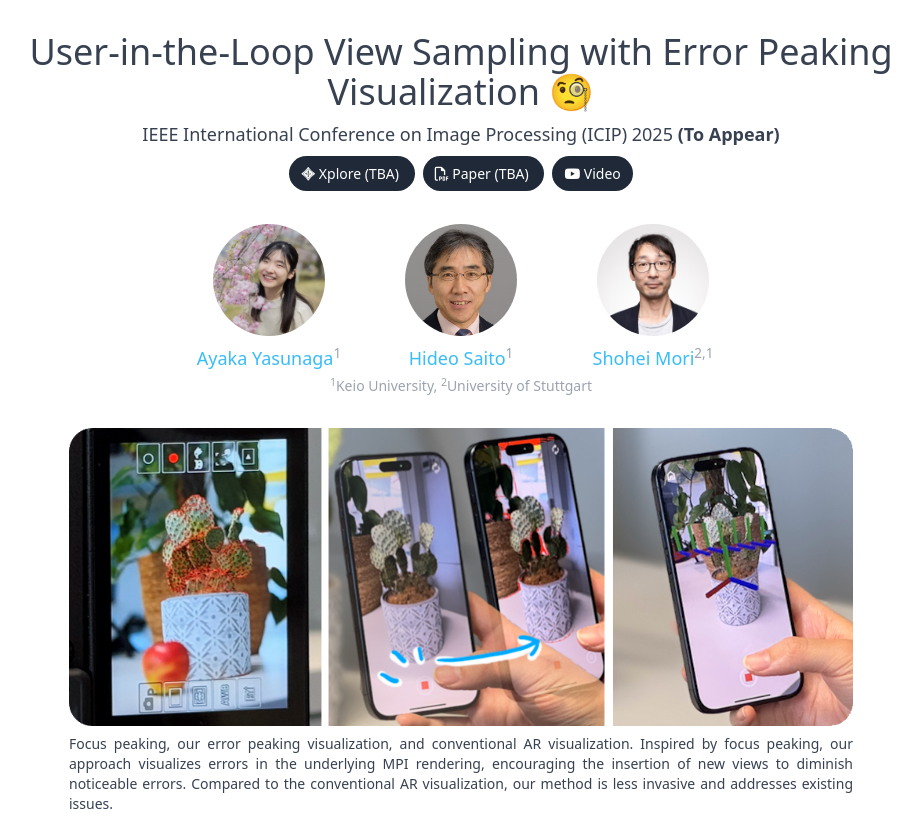
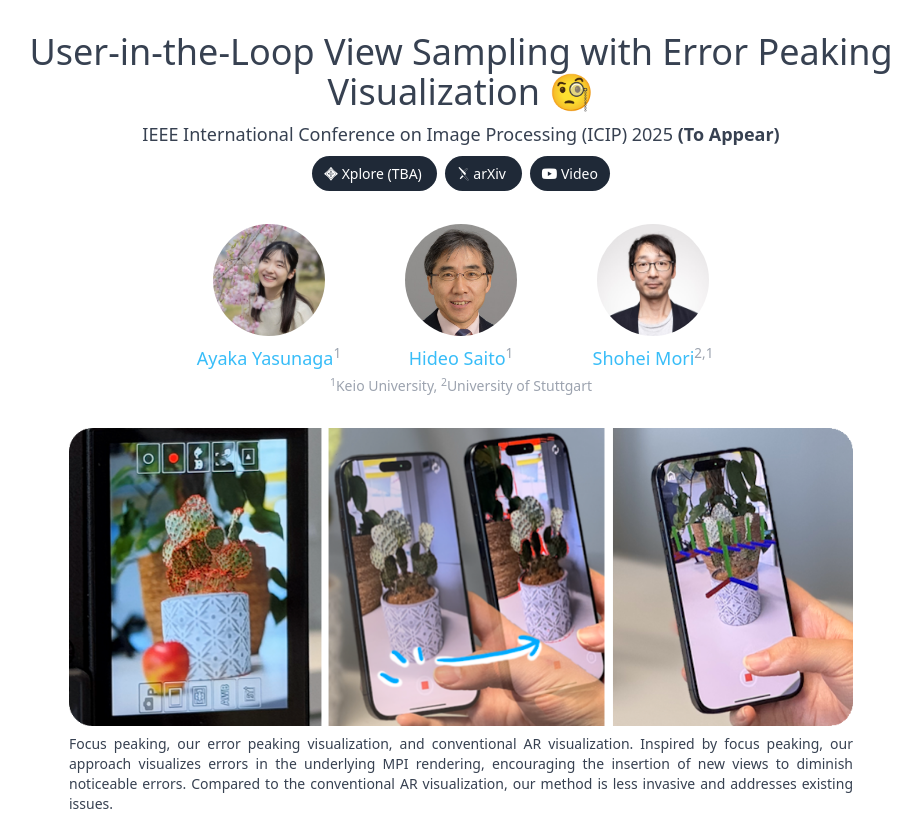
Before and after one commit to mediated-reality/mediated-reality.github.io, a website: page docs/projects/yasunaga_icip25/index.html in a window 1280 px wide. Shown: the top 817 px of the page, without its empty margins (179-1100 px from the left). Drawn offline with Linux system fonts and the light colour scheme; files whose address does not match are found by name.

Commit message:
arxiv - icip25

```diff
--- a/docs/projects/yasunaga_icip25/index.html
+++ b/docs/projects/yasunaga_icip25/index.html
@@ -27,8 +27,8 @@
             <a class="bg-gray-800 text-white rounded-full px-3 py-2 hover:opacity-90" href="#" target="_blank">
                 <i class="ai ai-ieee"></i> Xplore (TBA)
             </a>
-            <a class="bg-gray-800 text-white rounded-full px-3 py-2 hover:opacity-90" href="#" target="_blank">
-                <i class="fa-regular fa-file-pdf"></i> Paper (TBA)
+            <a class="bg-gray-800 text-white rounded-full px-3 py-2 hover:opacity-90" href="https://arxiv.org/abs/2506.21009" target="_blank">
+                <i class="ai ai-arxiv"></i> arXiv
             </a>
             <a class="bg-gray-800 text-white rounded-full px-3 py-2 hover:opacity-90" href="https://youtu.be/eFW6-n_zqC0" target="_blank">
                 <i class="fa-brands fa-youtube"></i> Video
```
Also changed, not shown: docs/projects.html (+1 -0 lines).
